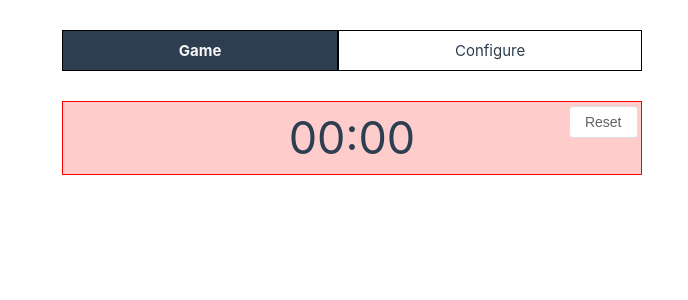
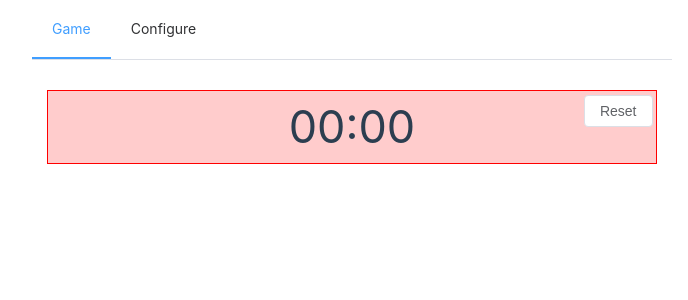
Before and after one commit to crazycodr/soccer-game-tracker, a Vue app: page / in a window 1280 px wide. Shown: the top 300 px of the page, without its empty margins (288-976 px from the left). Built offline with nearby package versions, Linux system fonts and the light colour scheme.

Commit message:
- Large visual refactor for game view - Better listing and operation - See play and bench time at the same time - Better nav menu - Better viewport usage

```diff
--- a/src/App.vue
+++ b/src/App.vue
@@ -3,35 +3,25 @@ import { RouterLink, RouterView } from 'vue-router'
 </script>
 
 <template>
-  <header>
-    <nav>
+  <el-menu default-active="1" mode="horizontal">
+    <el-menu-item index="1">
       <RouterLink to="/">Game</RouterLink>
+    </el-menu-item>
+    <el-menu-item index="2">
       <RouterLink to="/config">Configure</RouterLink>
-    </nav>
-  </header>
+    </el-menu-item>
+  </el-menu>
 
-  <RouterView />
+  <div class="content">
+    <RouterView />
+  </div>
 </template>
 
 <style scoped>
-nav {
-  display: flex;
-  justify-content: space-around;
-  margin-bottom: 2em;
+.el-menu {
+  margin-bottom: 1em;
 }
-
-nav a.router-link-exact-active {
-  color: var(--vt-c-white-soft);
-  font-weight: bold;
-  background-color: var(--vt-c-text-light-1);
-}
-
-nav a {
-  display: inline-block;
-  border: 1px solid black;
-  padding: 0.5em 1.5em;
-  font-size: 1em;
-  text-align: center;
-  flex-grow: 1;
+.content {
+  padding: 1em;
 }
 </style>
--- a/src/assets/main.css
+++ b/src/assets/main.css
@@ -3,6 +3,5 @@
 #app {
   max-width: 640px;
   margin: 0 auto;
-  padding: 2em;
   font-weight: normal;
 }
--- a/src/components/GameRosterPlayer.vue
+++ b/src/components/GameRosterPlayer.vue
@@ -70,7 +70,6 @@ const isBenching = computed(() => {
   display: flex;
   flex-direction: row;
   justify-content: space-between;
-  padding: 1em;
   border-bottom: 1px dotted grey;
   margin-bottom: 1em;
 }
--- a/src/components/GameScore.vue
+++ b/src/components/GameScore.vue
@@ -35,11 +35,14 @@ function getGoalsOfTeam(teamName: string) {
 .scores {
   display: flex;
   justify-content: space-evenly;
+  flex-wrap: wrap;
 }
 .score {
   text-align: center;
   border: 3px solid gray;
   padding: 0.5em 1.5em;
+  flex-basis: 40%;
+  margin-bottom: 1em;
 }
 .team-name {
   text-transform: capitalize;
--- a/src/views/GameConfigView.vue
+++ b/src/views/GameConfigView.vue
@@ -13,7 +13,7 @@ const {getPlayers} = storeToRefs(usePlayerStore());
 </script>
 
 <template>
-  <main>
+  <main class="confing-view">
     <div class="team-config">
       <h2>Teams</h2>
       <GameConfigTeamCreator />
@@ -34,6 +34,9 @@ const {getPlayers} = storeToRefs(usePlayerStore());
 </template>
 
 <style scoped>
+.confing-view {
+  margin-bottom: 25em;
+}
 .team-config {
   margin-bottom: 2em;
 }
--- a/src/views/GameView.vue
+++ b/src/views/GameView.vue
@@ -9,9 +9,15 @@ const {getGame} = storeToRefs(useGameStore());
 </script>
 
 <template>
-  <main>
+  <main class="game-view">
     <GameTimer :status="getGame.status" :seconds="getGame.seconds" />
     <GameScore />
     <GameRoster />
   </main>
 </template>
+
+<style scoped>
+.game-view {
+  margin-bottom: 30em;
+}
+</style>
```
